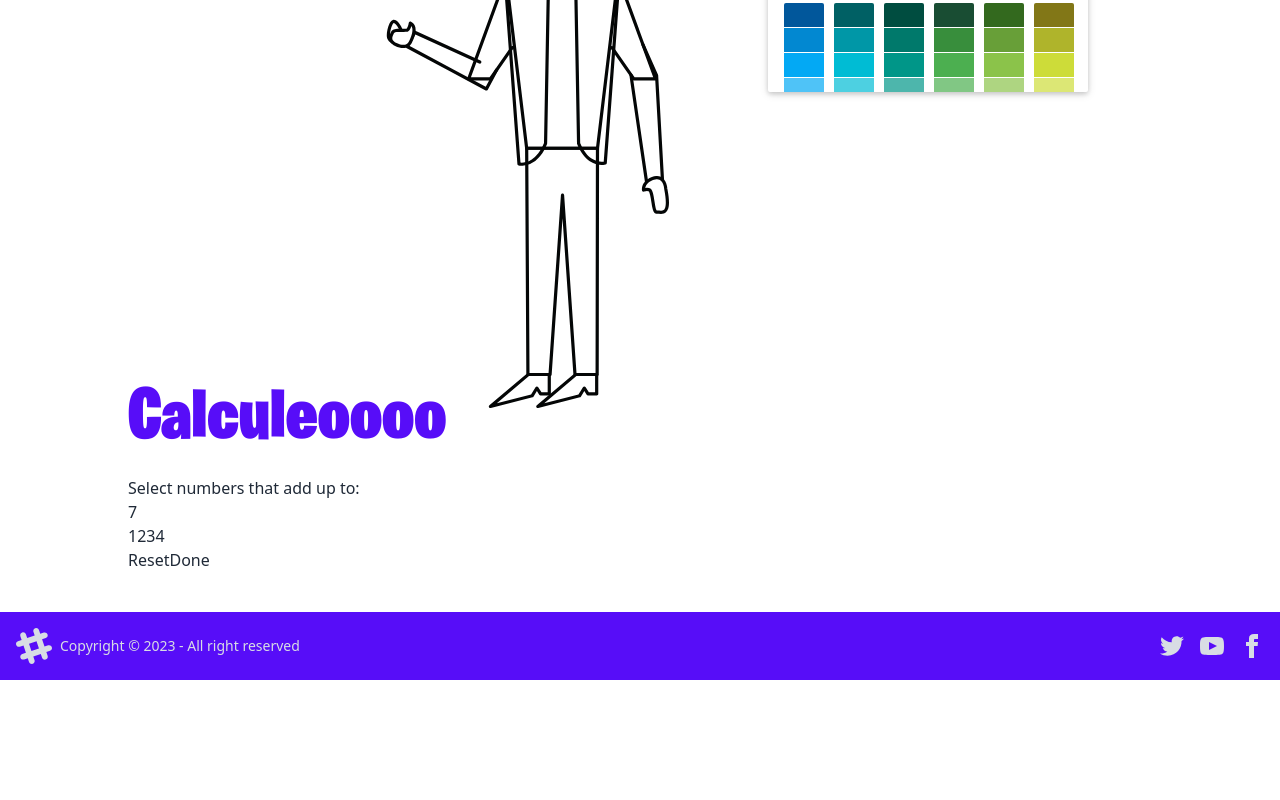
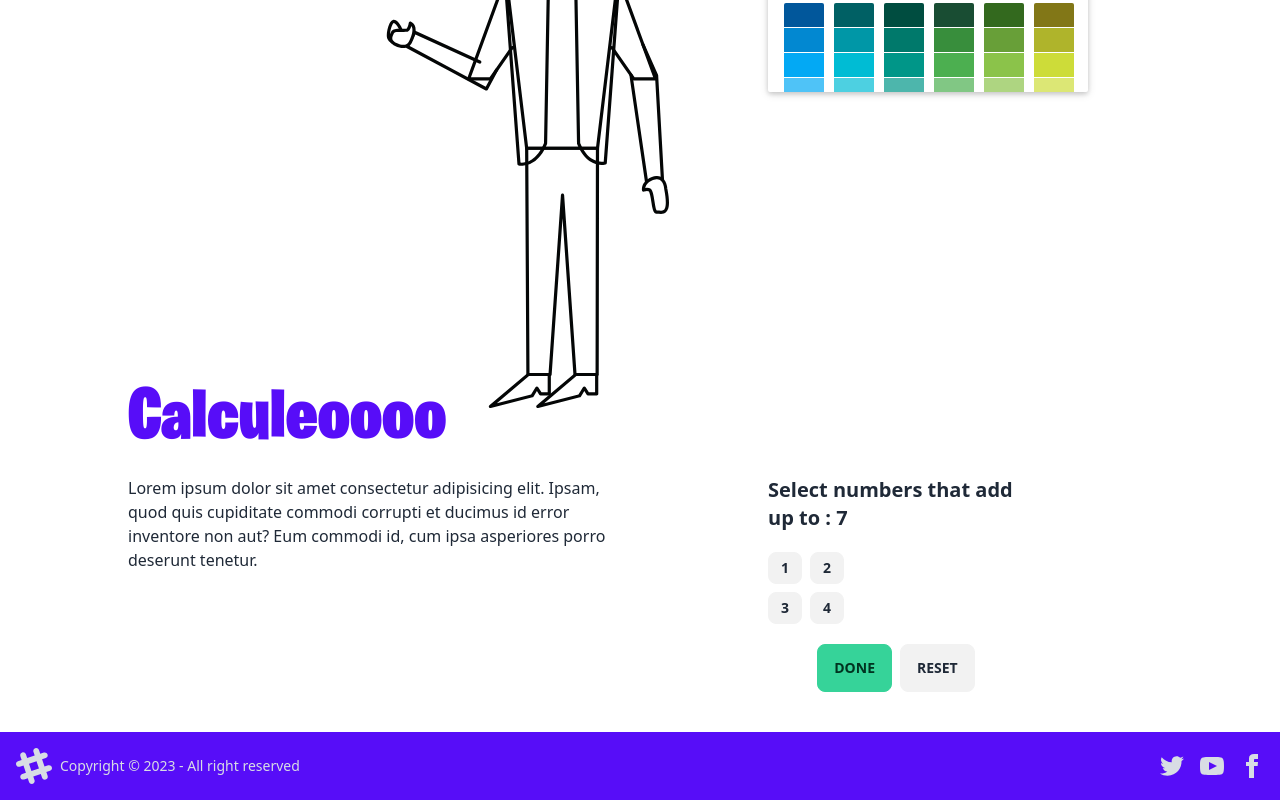
Before and after one commit to thony32/react-wcc-s2-3D, a React (Vite) app: page / in a window 1280 px wide. Shown: the part 2328-3128 px from the top of the page. Before the commit the page ends 3008 px from the top, so only its background shows below. Built offline with nearby package versions, Linux system fonts and the light colour scheme.

Commit message:
game three 1.5

```diff
--- a/src/components/GameThree.tsx
+++ b/src/components/GameThree.tsx
@@ -45,40 +45,46 @@ function GameThree() {
       <div>
         <h1 className="fortnite text-7xl text-primary">Calculeoooo</h1>
       </div>
+
+      <div className="grid grid-cols-2 relative">
+        <div>
+          Lorem ipsum dolor sit amet consectetur adipisicing elit. Ipsam, quod quis cupiditate commodi corrupti et ducimus id error inventore non aut? Eum commodi id, cum ipsa asperiores porro deserunt tenetur.
+        </div>
         <div className="">
+          <div className="absolute bottom-0">
             {result && (
-            <div style={{ textAlign: "center" }}>
-              <h1>{result}</h1>
-              <button className="" onClick={reset}>
+              <div className="space-y-2 text-center capitalize">
+                <h1 className="text-3xl fortnite">{result}</h1>
+                <button className="btn btn-success" onClick={reset}>
                   Try again
                 </button>
               </div>
             )}
-
-        <div className="">
-          Select numbers that add up to:
-          <br />
-          <span className="">{answer}</span>
           </div>
-
+          <div className="flex justify-center">
+            <div className="w-1/2 space-y-5">
               <div className="">
                 <div className="">
-            {choices.map((number : never) => (
+                  <label className="text-xl font-semibold">Select numbers that add up to : {answer}</label>
+                </div>
+              </div>
+              <div className="flex justify-between gap-5">
+                <div className="w-1/2 flex gap-2 flex-wrap">
+                  {choices.map((number: never) => (
                     <button
                       key={number}
-                className=""
+                      className="btn btn-sm"
                       onClick={() => select(number)}
                     >
                       {number}
                     </button>
                   ))}
                 </div>
-
-          <div className="">
-            {selected.map((number : never, index : any) => (
+                <div className="w-1/2 flex gap-2 flex-wrap">
+                  {selected.map((number: never, index: any) => (
                     <button
                       key={index}
-                className=""
+                      className="btn btn-sm btn-info"
                       onClick={() => deselect(number)}
                     >
                       {number}
@@ -86,14 +92,16 @@ function GameThree() {
                   ))}
                 </div>
               </div>
-
-        <div className="">
-          <button className="" onClick={reset}>
+              <div className="flex justify-center gap-2">
+                <button className="btn btn-success" onClick={done}>
+                  Done
+                </button>
+                <button className="btn" onClick={reset}>
                   Reset
                 </button>
-          <button className="" onClick={done}>
-            Done
-          </button>
+              </div>
+            </div>
+          </div>
         </div>
       </div>
     </div>
```
Lines whose indentation alone changed are shown as unchanged.
